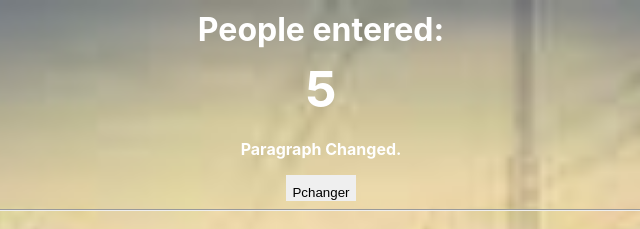
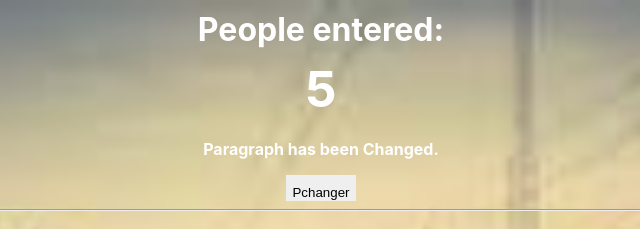
Before and after one commit to roosvelt2020/JavaScript, a plain HTML site: page index.html in a window 1280 px wide. Both pictures are taken after a click on the button "Pchanger". Shown: the top 229 px of the page, 319-959 px from the left. Drawn offline with Linux system fonts and the light colour scheme.

Commit message:
index html paragragh has been changed

```diff
--- a/index.html
+++ b/index.html
@@ -4,7 +4,7 @@
          <!-- script in head -->
          <script>
          function changePara(){
-             document.getElementById("paragraph").innerHTML = "Paragraph Changed.";
+             document.getElementById("paragraph").innerHTML = "Paragraph has been Changed.";
          }
          </script>
      </head>
```
